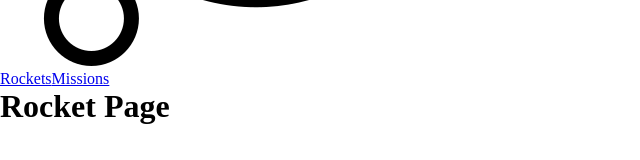
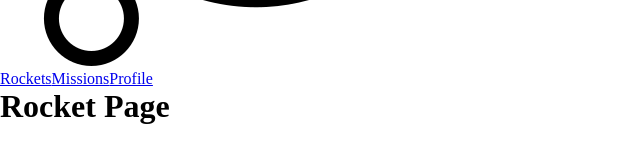
Before and after one commit to Trictonicmp/space-traveler, a React (Create React App) app: page / in a window 1280 px wide. Shown: the part 446-606 px from the top of the page, without its empty margins (0-640 px from the left). Built offline with nearby package versions, Linux system fonts and the light colour scheme.

Commit message:
Add profile link to nav links

```diff
--- a/src/components/NavBar/NavLinks.js
+++ b/src/components/NavBar/NavLinks.js
@@ -6,6 +6,7 @@ function NavLinks() {
     <ul>
       <Link to="/">Rockets</Link>
       <Link to="/mission">Missions</Link>
+      <Link to="/profile">Profile</Link>
     </ul>
   );
 }
```
